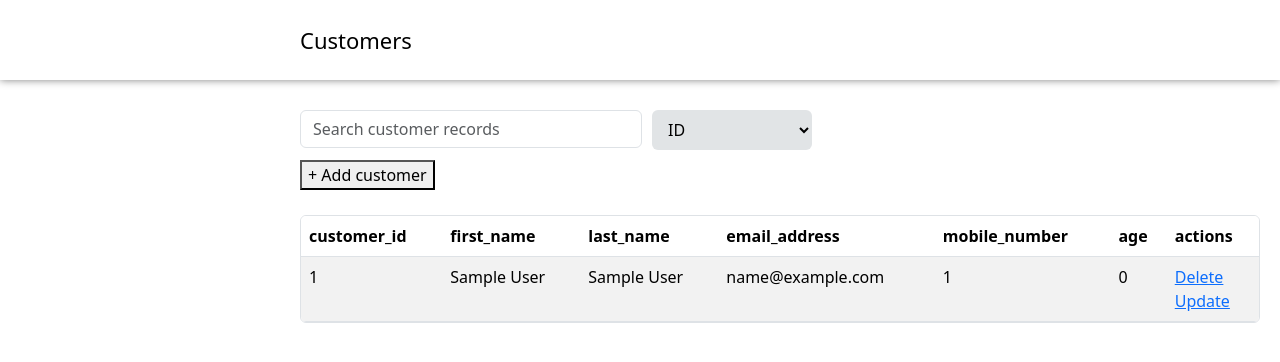
After one commit to NineLedesma041405/DBApp, a Flask app: page /customerModule in a window 1280 px wide. The commit adds this page. Shown: the top 362 px of the page. Run offline with Flask 3, Linux system fonts and the light colour scheme; the visitor is signed in with stand-in values (Sample User, id 1); some libraries are stand-ins or nearby versions.

Commit message:
feat: Add UI for admin view of customers

```diff
--- a/src/customer/app.py
+++ b/src/customer/app.py
@@ -1,8 +1,13 @@
-from flask import Flask, render_template, url_for, request, flash, redirect
+from flask import Flask, render_template, url_for, request, flash, redirect, session
 import mysql.connector
 
 app = Flask(__name__)
 app.secret_key = 'hello'
+
+# ADMIN CREDENTIALS
+
+ADMIN_EMAIL_ADDRESS = 'admin@gmail.com'
+ADMIN_MOBILE_NUMBER = '09999999999'
 
 def get_db():
 	'''Connects the database to the app.'''
@@ -28,11 +33,43 @@ def signup():
 def login():
 	'''Displays the login page and processes the login form.'''
 
+	# If the admin logs in, redirect them to the customer module
+
 	if request.method == 'POST':
+		email_address = request.form['email_address']
+		mobile_number = request.form['mobile_number']
+
+		if email_address == ADMIN_EMAIL_ADDRESS and mobile_number == ADMIN_MOBILE_NUMBER:
+			session['email_address'] = email_address
+			session['mobile_number'] = mobile_number
+			return redirect(url_for('customerModule'))
+
 		loginAccount()
 		return redirect(url_for('login'))
 
+	session.pop('email_address', None)
+	session.pop('mobile_number', None)
 	return render_template('login.html')
+
+@app.route('/customerModule', methods=['POST', 'GET'])
+def customerModule():
+	'''Displays the customer module.'''
+
+	db = get_db()
+	cursor = db.cursor()
+
+	if 'email_address' in session and 'mobile_number' in session:
+		email_address = session['email_address']
+		mobile_number = session['mobile_number']
+
+		# Display all records in the customer table
+
+		cursor.execute('SELECT customer_id, first_name, last_name, email_address, mobile_number, age FROM customer')
+		customers = cursor.fetchall()
+
+		return render_template('customerModule.html', customers=customers)
+
+	return redirect(url_for('login'))
 
 def signupAccount():
 	'''Registers a new account.'''
--- a/src/customer/static/style.css
+++ b/src/customer/static/style.css
@@ -1,3 +1,9 @@
+/*
+
+----- Signup and Login -----
+
+*/
+
 #header{
 	width: 100%;
 	height: 80px;
@@ -62,3 +68,54 @@
 .error {
   color: red;
 }
+
+/*
+
+----- Customer Module -----
+
+*/
+
+#moduleHeader {
+  width: 100%;
+  height: 80px;
+  background-color: white;
+  box-shadow: 0 0px 8px grey;
+
+  display: flex;
+  align-items: center;
+  padding-left: 300px;
+
+  font-size: 22px;
+  color: black;
+}
+
+#searchBar {
+  display: flex;
+  gap: 10px;
+  width: 40%;
+  margin-top: 30px;
+  margin-left: 300px;
+}
+
+#searchBar .combobox {
+  flex: 1;
+}
+
+#searchBar select {
+  padding: 8px 12px;
+  background-color: #e1e4e6;
+  border: none;
+  border-radius: 6px;
+  cursor: pointer;
+}
+
+#addCustomerBtn {
+  margin-top: 10px;
+  margin-left: 300px;
+}
+
+#customerTable {
+  width: 75%;
+  margin-top: 25px;
+  margin-left: 300px;
+}
--- /dev/null
+++ b/src/customer/templates/customerModule.html
@@ -0,0 +1,75 @@
+<!DOCTYPE html>
+<html>
+<head>
+	<meta charset="utf-8">
+	<meta name="viewport" content="width=device-width, initial-scale=1">
+	<title>Movie Ticketing System</title>
+	<link rel="stylesheet" href="{{ url_for('static', filename='style.css') }}">
+
+	<!-- Link to bootstrap -->
+
+	<link href="https://cdn.jsdelivr.net/npm/bootstrap@6.0.0-alpha.1/dist/css/bootstrap.min.css" rel="stylesheet" integrity="sha384-B/GM4XqrwHnWXNOWMbloTmrYXZg10cakYGmpfsR/bbzQ6JAJI4ihuyADKLnBgrCe" crossorigin="anonymous">
+</head>
+<body>
+
+	<!-- Title -->
+
+	<div id="moduleHeader">Customers</div>
+
+	<!-- Search bar and filter dropdown -->
+
+	<form id="searchBar" method="GET">
+	  <div class="combobox" data-bs-toggle="combobox" data-bs-name="language">
+	    <input class="form-control combobox-input" id="editableLanguage" name="search_query" placeholder="Search customer records">
+	  </div>
+	  <select>
+	  	<option value="id">ID</option>
+	  	<option value="first_name">First name</option>
+	  	<option value="last_name">Last name</option>
+	  	<option value="email_address">Email</option>
+		<option value="mobile_number">Mobile number</option>
+		<option value="age">Age</option>
+	  </select>
+	</form>
+
+	<!-- Add customer button -->
+
+	<button id="addCustomerBtn" type="button" class="btn-subtle theme-inverse">+ Add customer</button>
+
+	<!-- Customer table -->
+
+	<div id="customerTable" class="border rounded overflow-hidden">
+		<table class="table table-striped mb-0">
+		  <thead>
+		    <tr>
+		      <th scope="col">customer_id</th>
+		      <th scope="col">first_name</th>
+		      <th scope="col">last_name</th>
+		      <th scope="col">email_address</th>
+		      <th scope="col">mobile_number</th>
+		      <th scope="col">age</th>
+		      <th scope="col">actions</th>
+		    </tr>
+		  </thead>
+		  <tbody>
+		  	{% for customer in customers %}
+			    <tr>
+			      <td>{{ customer[0] }}</td>
+			      <td>{{ customer[1] }}</td>
+			      <td>{{ customer[2] }}</td>
+			      <td>{{ customer[3] }}</td>
+			      <td>{{ customer[4] }}</td>
+			      <td>{{ customer[5] }}</td>
+			      <td>
+			      	<a href="">Delete</a>
+			      	<br>
+			      	<a href="">Update</a>
+			      </td>
+			    </tr>
+		    {% endfor %}
+		  </tbody>
+		</table>
+	</div>
+
+</body>
+</html>
```
Lines whose indentation alone changed are shown as unchanged.
